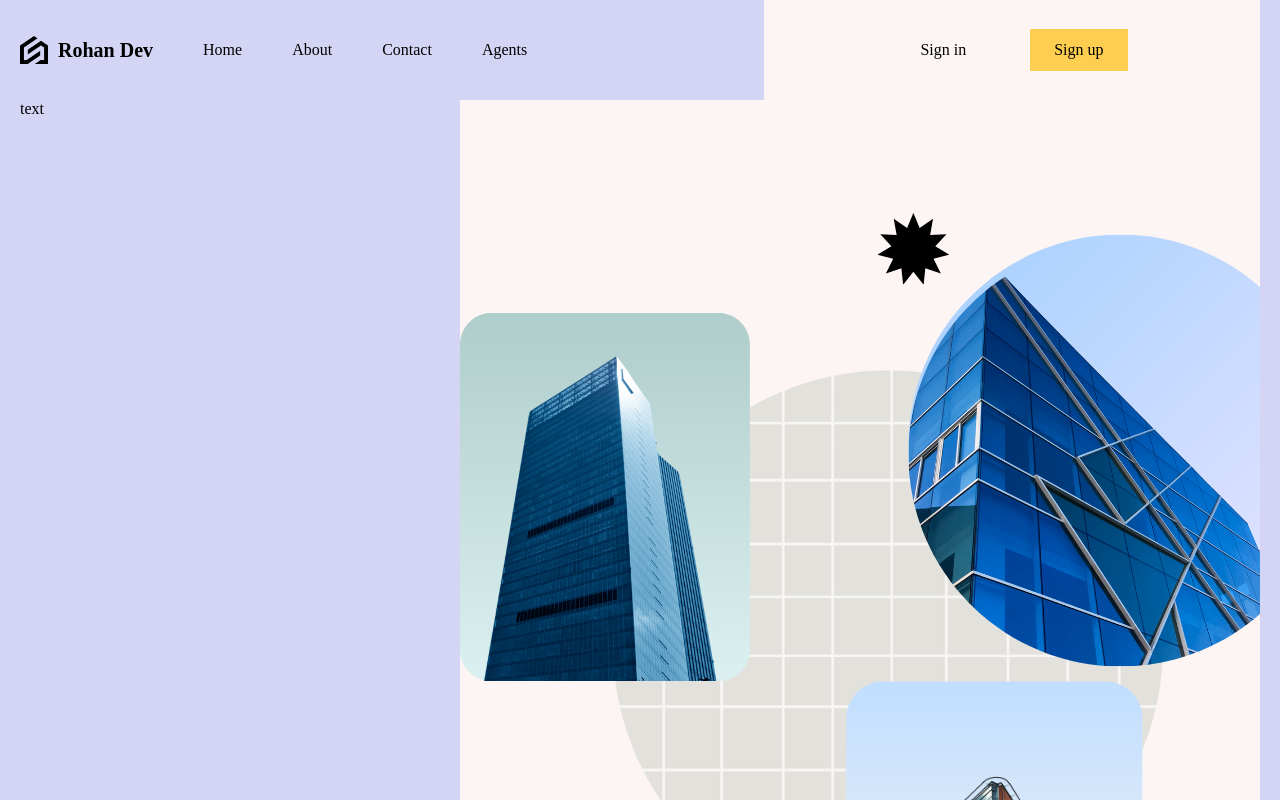
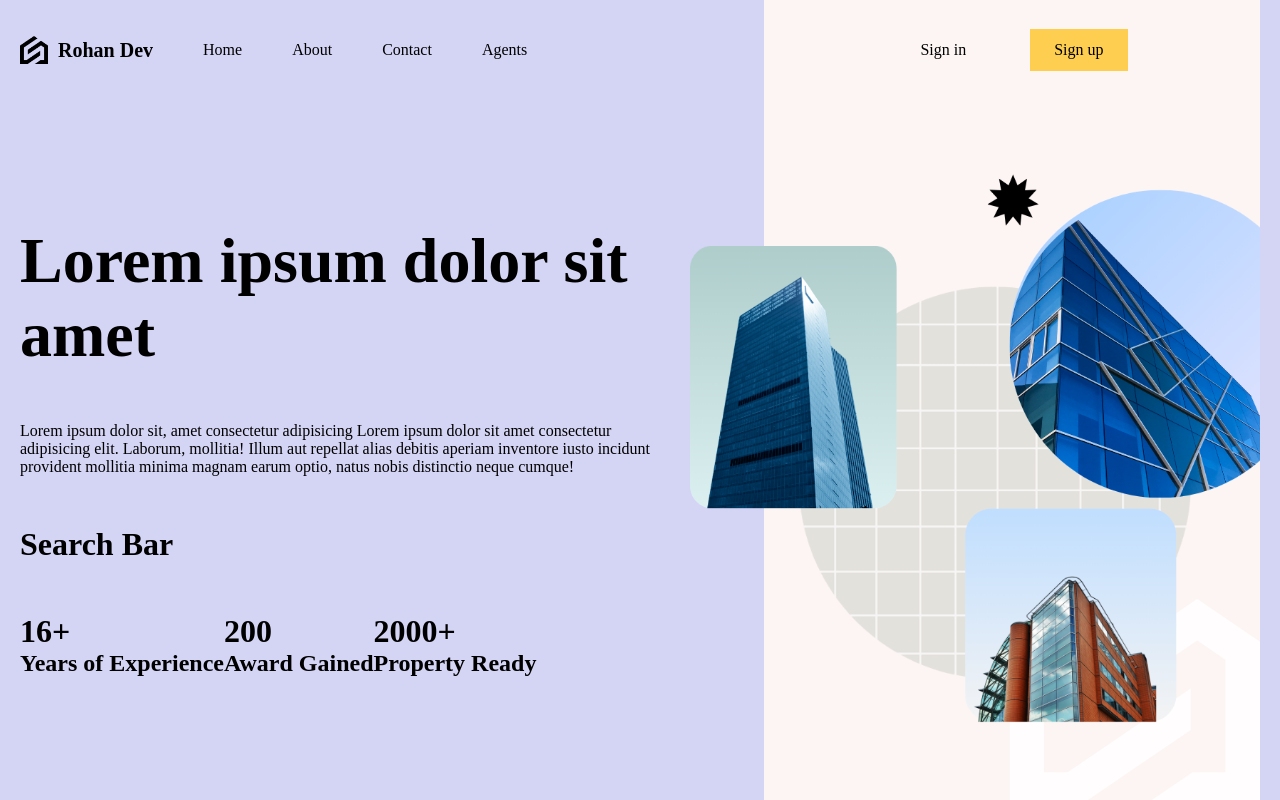
Before and after one commit to ROHAN-2497/real-state-ui, a React (Vite) app: page / in a window 1280 px wide. Shown: the top 800 px of the page. Built offline with nearby package versions, Linux system fonts and the light colour scheme.

Commit message:
hero section

```diff
--- /dev/null
+++ b/src/components/SearchBar/SearchBar.jsx
@@ -0,0 +1,10 @@
+import "./SearchBar.scss";
+const SearchBar = () => {
+  return (
+    <div className="searchBar">
+      <h1>Search Bar</h1>
+    </div>
+  );
+};
+
+export default SearchBar;
--- /dev/null
+++ b/src/components/SearchBar/SearchBar.scss
@@ -0,0 +1,3 @@
+.boxes{
+    display: flex;
+}
--- a/src/routes/homePage/homePage.jsx
+++ b/src/routes/homePage/homePage.jsx
@@ -1,8 +1,35 @@
+import SearchBar from "../../components/SearchBar/SearchBar";
 import "./homePage.scss";
 const homePage = () => {
   return (
     <div className="homePage">
-      <div className="textContainer"> text</div>
+      <div className="textContainer">
+        <div className="wrapper">
+          <h1 className="title">Lorem ipsum dolor sit amet</h1>
+          <p>
+            Lorem ipsum dolor sit, amet consectetur adipisicing Lorem ipsum
+            dolor sit amet consectetur adipisicing elit. Laborum, mollitia!
+            Illum aut repellat alias debitis aperiam inventore iusto incidunt
+            provident mollitia minima magnam earum optio, natus nobis distinctio
+            neque cumque!
+          </p>
+          <SearchBar />
+          <div className="boxes">
+            <div className="box">
+              <h1>16+</h1>
+              <h2>Years of Experience</h2>
+            </div>
+            <div className="box">
+              <h1>200</h1>
+              <h2>Award Gained</h2>
+            </div>
+            <div className="box">
+              <h1>2000+</h1>
+              <h2>Property Ready</h2>
+            </div>
+          </div>
+        </div>
+      </div>
       <div className="imgContainer">
         {" "}
         <img src="/bg.png" alt="" />
--- a/src/routes/homePage/homePage.scss
+++ b/src/routes/homePage/homePage.scss
@@ -3,9 +3,28 @@
     height: 100%;
     .textContainer{
         flex: 3;
+        .wrapper{
+            padding-right: 100px;
+            display: flex;
+            flex-direction: column;
+            justify-content: center;
+            gap: 50px;
+            height: 100%;
+            .title{
+                font-size: 64px;
+            }
+        }
     }
     .imgContainer{
         flex: 2;
         background-color: #fcf5f3;
+        position: relative;
+        display: flex;
+        align-items: center;
+    }
+    img{
+        width: 115%;
+        position: absolute;
+        right: 0;
     }
 }
```
